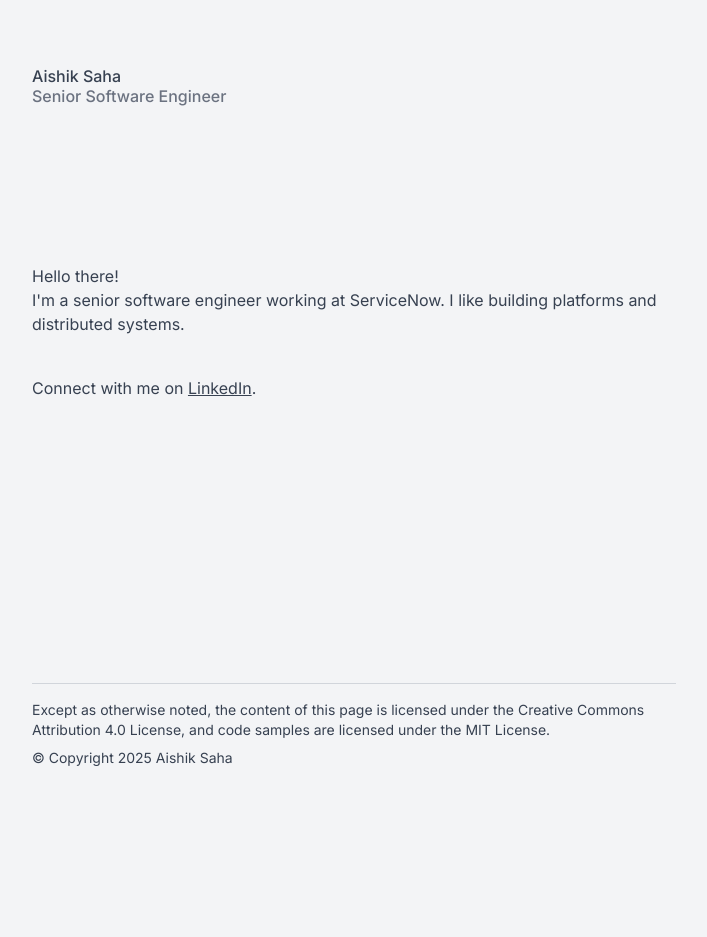
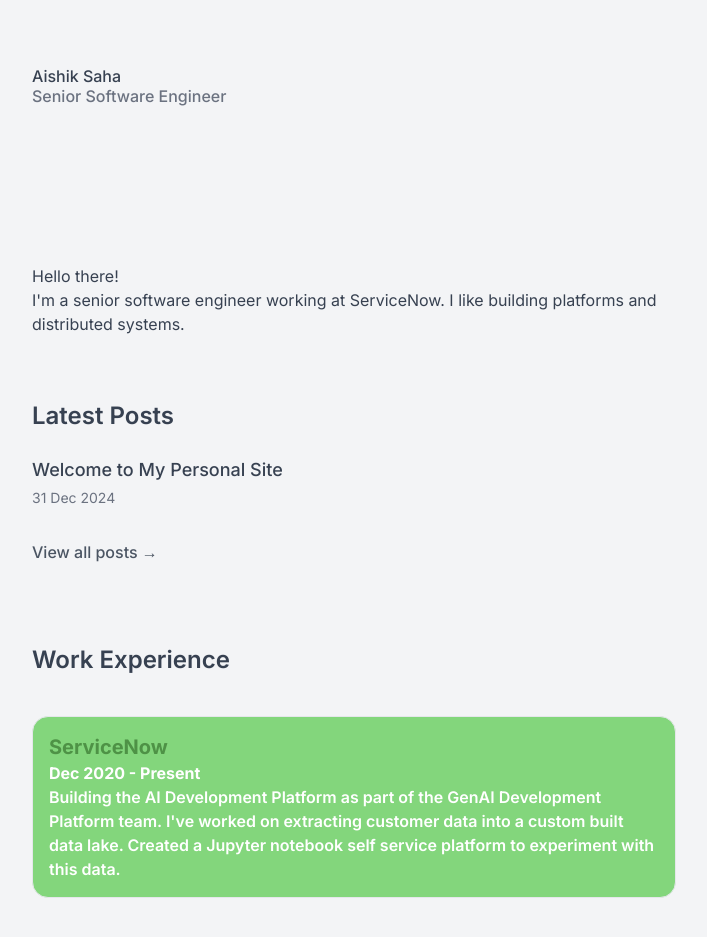
Before and after one commit to thecodeboy/aishik.dev, a Next.js app: page / in a window 1280 px wide. Shown: the top 937 px of the page, without its empty margins (286-993 px from the left). Before the commit the page ends 800 px from the top, so only its background shows below. Built offline with nearby package versions, Linux system fonts and the light colour scheme.

Commit message:
Added work section, sitemap, RSS feed, robots.txt

```diff
--- a/package.json
+++ b/package.json
@@ -28,6 +28,7 @@
     "autoprefixer": "^10.0.1",
     "eslint": "^8",
     "eslint-config-next": "15.1.3",
+    "feed": "^4.2.2",
     "postcss": "^8",
     "tailwindcss": "^3.3.0",
     "typescript": "^5"
--- /dev/null
+++ b/src/app/feed.xml/route.ts
@@ -0,0 +1,49 @@
+import { getAllPosts } from "@/lib/posts"
+import { NextResponse } from "next/server"
+
+export async function GET() {
+  const posts = getAllPosts()
+  const baseUrl = "https://aishik.dev"
+
+  // Format the current date according to RFC 822
+  const now = new Date()
+  const buildDate = now.toUTCString()
+
+  // Create the RSS XML
+  const rss = `<?xml version="1.0" encoding="UTF-8" ?>
+<rss version="2.0" xmlns:atom="http://www.w3.org/2005/Atom">
+<channel>
+  <title>Aishik Saha's Blog</title>
+  <link>${baseUrl}</link>
+  <description>Senior Software Engineer writing about platforms and distributed systems</description>
+  <language>en</language>
+  <lastBuildDate>${buildDate}</lastBuildDate>
+  <atom:link href="${baseUrl}/feed.xml" rel="self" type="application/rss+xml"/>
+  ${posts
+      .map((post) => {
+        const dateObj = new Date(post.date)
+        const pubDate = isNaN(dateObj.getTime())
+          ? post.date
+          : dateObj.toUTCString()
+
+        return `
+  <item>
+    <title><![CDATA[${post.title}]]></title>
+    <link>${baseUrl}/posts/${post.slug}</link>
+    <guid isPermaLink="true">${baseUrl}/posts/${post.slug}</guid>
+    <pubDate>${pubDate}</pubDate>
+    <description><![CDATA[${post.excerpt}]]></description>
+  </item>`
+      })
+      .join("")}
+</channel>
+</rss>`
+
+  // Return the RSS feed with the appropriate content type
+  return new NextResponse(rss, {
+    headers: {
+      "Content-Type": "application/xml",
+      "Cache-Control": "public, max-age=3600, s-maxage=3600",
+    },
+  })
+}
--- a/src/app/page.tsx
+++ b/src/app/page.tsx
@@ -1,10 +1,64 @@
+import { getAllPosts } from "@/lib/posts"
+import Link from "next/link"
+
 export default function Home() {
+  const latestPosts = getAllPosts().slice(0, 3)
+  console.log(latestPosts)
   return (
     <>
       <div className="mt-40">
         <h1>Hello there!</h1>
-        I&apos;m a senior software engineer working at ServiceNow. I like building platforms and distributed systems.
+        <p>
+          I&apos;m a senior software engineer working at ServiceNow. I like building platforms and distributed systems.
+        </p>
       </div>
+
+      { /* Recent Posts */}
+
+      {latestPosts.length > 0 && (
+        <div className="mt-16 mb-20">
+          <h2 className="text-2xl font-semibold mb-6">Latest Posts</h2>
+          <div className="space-y-6">
+            {latestPosts.map((post) => (
+              <div key={post.slug}>
+                <Link href={`/posts/${post.slug}`} className="group">
+                  <h3 className="text-lg font-medium group-hover:text-gray-600 transition-colors">{post.title}</h3>
+                  <p className="text-sm text-gray-500 mt-1">{post.date}</p>
+                </Link>
+              </div>
+            ))}
+          </div>
+          <div className="mt-8">
+            <Link href="/posts" className="text-gray-600 font-medium hover:underline">
+              View all posts →
+            </Link>
+          </div>
+        </div>
+      )}
+
+      { /* Work Showcase */}
+
+      <h2 className="text-2xl font-semibold mb-6">Work Experience</h2>
+
+      <div className="mt-10 border rounded-2xl p-4 text-[#4e9246]" style={{ backgroundColor: '#83d67c' }}>
+        <h1 className="text-xl font-bold">ServiceNow</h1>
+        <h2 className="text-white font-bold">Dec 2020 - Present</h2>
+        <p className="text-white font-semibold">
+          Building the AI Development Platform as part of the GenAI Development Platform team.
+          I&apos;ve worked on extracting customer data into a custom built data lake. Created a Jupyter notebook
+          self service platform to experiment with this data.
+        </p>
+      </div>
+
+      <div className="mt-10 border rounded-2xl p-4 text-[#f9f3f1]" style={{ backgroundColor: '#ac7a8f' }}>
+        <h1 className="text-xl font-bold">DBS Bank</h1>
+        <h2 className="text-white font-bold">Jul 2018 - Dec 2020</h2>
+        <p className="text-white font-semibold">
+          Founding engineer to build the bank&apos;s new internal API marketplace. Also worked on DBS Developers Portal.
+          I was a full stack engineer and built the frontend with Angular and backend services with Spring Boot and Java.
+        </p>
+      </div>
+
       <div className="mt-10">
         Connect with me on <a className="underline" href="https://www.linkedin.com/in/thecodeboy">LinkedIn</a>.
       </div>
--- a/src/app/posts/hello-world/page.mdx
+++ b/src/app/posts/hello-world/page.mdx
@@ -1,6 +1,6 @@
 # Welcome to My Personal Site
 
-Published on 31st Dec 2024
+Published on 31 Dec 2024
 
 Hello and welcome! I’ve been wanting to set up a personal website for a while
 now, and I’m thrilled to finally share it with everyone. This site will serve
--- /dev/null
+++ b/src/app/posts/page.tsx
@@ -0,0 +1,27 @@
+import Link from "next/link"
+import { getAllPosts } from "@/lib/posts"
+
+export default function Posts() {
+  const posts = getAllPosts()
+
+  return (
+    <div className="mt-12 mb-20">
+      <h1 className="text-3xl font-bold mb-8">All Posts</h1>
+
+      <div className="space-y-10">
+        {posts.map((post) => (
+          <div key={post.slug} className="border-b border-gray-200 pb-8 last:border-0">
+            <Link href={`/posts/${post.slug}`} className="group">
+              <h2 className="text-xl font-semibold group-hover:text-gray-600 transition-colors">{post.title}</h2>
+              <p className="text-sm text-gray-500 mt-1 mb-3">{post.date}</p>
+              <p className="text-gray-700">{post.excerpt}</p>
+              <span className="inline-block mt-3 text-gray-600 font-medium group-hover:underline">Read more →</span>
+            </Link>
+          </div>
+        ))}
+
+        {posts.length === 0 && <p className="text-gray-500 italic">No posts found.</p>}
+      </div>
+    </div>
+  )
+}
--- /dev/null
+++ b/src/app/sitemap.ts
@@ -0,0 +1,32 @@
+import type { MetadataRoute } from "next"
+import { getAllPosts } from "@/lib/posts"
+
+export default function sitemap(): MetadataRoute.Sitemap {
+  const baseUrl = "https://aishik.dev"
+  const posts = getAllPosts()
+
+  // Create sitemap entries for all blog posts
+  const postEntries = posts.map((post) => ({
+    url: `${baseUrl}/posts/${post.slug}`,
+    lastModified: new Date(),
+    changeFrequency: "monthly" as const,
+    priority: 0.8,
+  }))
+
+  // Add static pages
+  return [
+    {
+      url: baseUrl,
+      lastModified: new Date(),
+      changeFrequency: "weekly" as const,
+      priority: 1.0,
+    },
+    {
+      url: `${baseUrl}/posts`,
+      lastModified: new Date(),
+      changeFrequency: "weekly" as const,
+      priority: 0.9,
+    },
+    ...postEntries,
+  ]
+}
--- /dev/null
+++ b/src/lib/posts.ts
@@ -0,0 +1,54 @@
+import fs from "fs"
+import path from "path"
+
+export type Post = {
+    slug: string
+    title: string
+    date: string
+    excerpt: string
+}
+
+export function getAllPosts(): Post[] {
+    // Path to posts directory
+    const postsDirectory = path.join(process.cwd(), "src/app/posts")
+
+    // Get all post directories (excluding files)
+    const postSlugs = fs.readdirSync(postsDirectory).filter((file) => {
+        return fs.statSync(path.join(postsDirectory, file)).isDirectory()
+    })
+
+    // For each post, extract metadata
+    const posts = postSlugs.map((slug) => {
+        // Read the MDX file
+        const mdxPath = path.join(postsDirectory, slug, "page.mdx")
+        const fileContents = fs.readFileSync(mdxPath, "utf8")
+
+        // Extract title (first h1)
+        const titleMatch = fileContents.match(/# (.*)/)
+        const title = titleMatch ? titleMatch[1] : slug
+
+        // Extract date
+        const dateMatch = fileContents.match(/Published on (.*)/)
+        const date = dateMatch ? dateMatch[1] : ""
+
+        // Extract excerpt (first paragraph after title)
+        const excerptMatch = fileContents.match(/# .*\n\nPublished on .*\n\n(.*)/)
+        const excerpt = excerptMatch ? excerptMatch[1].substring(0, 150) + "..." : ""
+
+        return {
+            slug,
+            title,
+            date,
+            excerpt,
+        }
+    })
+
+    // Sort posts by date (newest first)
+    return posts.sort((a, b) => {
+        if (a.date < b.date) {
+            return 1
+        } else {
+            return -1
+        }
+    })
+}
--- a/tsconfig.json
+++ b/tsconfig.json
@@ -22,6 +22,6 @@
       "@/*": ["./src/*"]
     }
   },
-  "include": ["next-env.d.ts", "**/*.ts", "**/*.tsx", ".next/types/**/*.ts"],
+  "include": ["next-env.d.ts", "**/*.ts", "**/*.tsx", ".next/types/**/*.ts", "src/lib/generateRss.js"],
   "exclude": ["node_modules"]
 }
```
Also changed, not shown: src/app/robots.txt (added), 1 other file (tests, documents, lock files or other folders).
